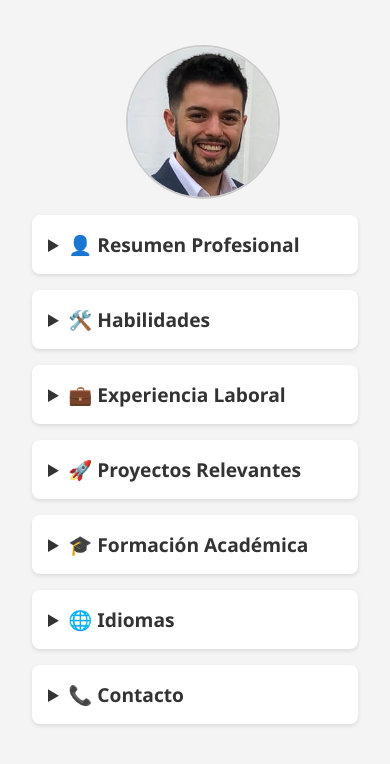
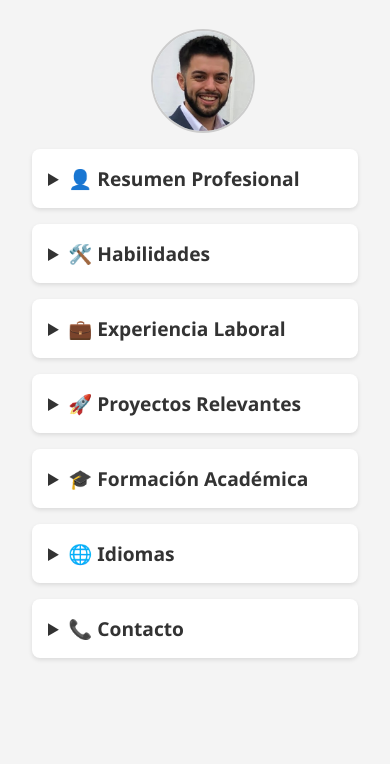
Before and after one commit to SantiagoDeniz/CV, a plain HTML site: page index.html in a window 390 px wide. Shown: the part 158-922 px from the top of the page. After the commit the page ends 864 px from the top, so only its background shows below. Drawn offline with Linux system fonts and the light colour scheme.

Commit message:
Update index.html

```diff
--- a/index.html
+++ b/index.html
@@ -74,7 +74,8 @@
         padding: 1rem;
       }
       .foto {
-        margin-top: 1rem;
+        width: 100px;
+        height: 100px;
       }
     }
   </style>
```
